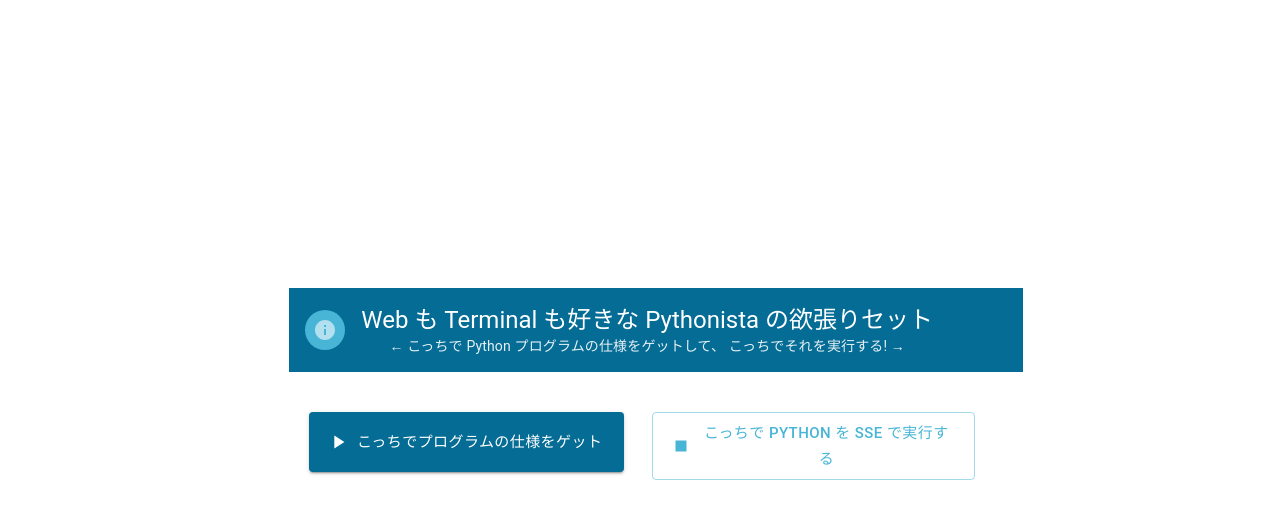
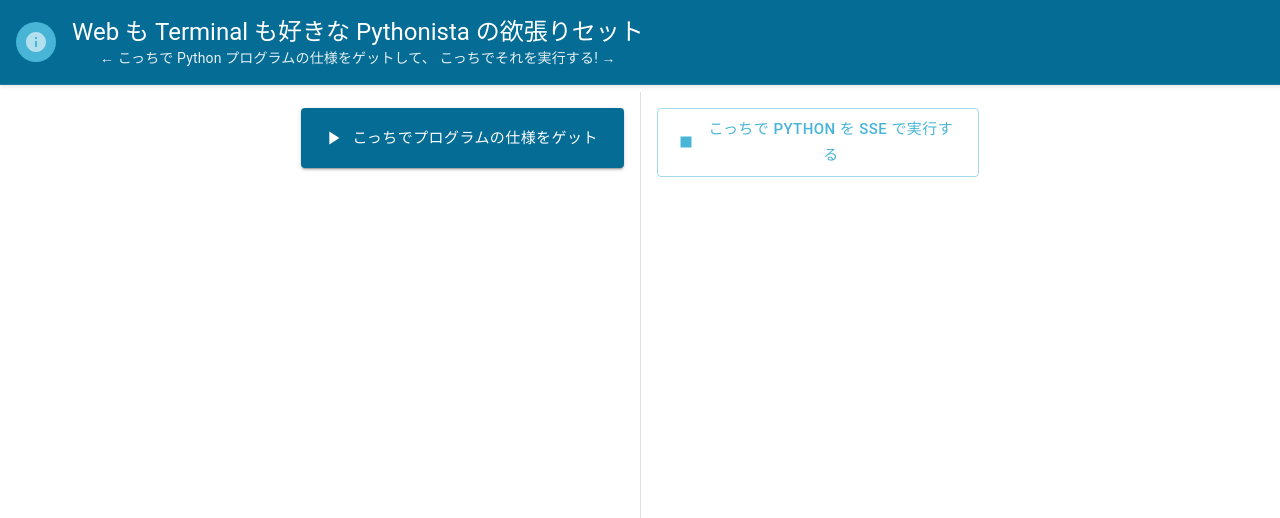
Before and after one commit to yuu-eguci/py-lab-public, a React (Vite) app in the folder webapp/frontend-react/: page / in a window 1280 px wide. Shown: the top 518 px of the page. Built offline with nearby package versions, Linux system fonts and the light colour scheme.

Commit message:
💄 AI まかせの弊害、すげー分量になってる状態

```diff
--- a/webapp/frontend-react/src/components/PageHeader.tsx
+++ b/webapp/frontend-react/src/components/PageHeader.tsx
@@ -17,7 +17,8 @@
         display: "flex",
         alignItems: "center",
         gap: 2,
-        marginBottom: 3,
+        boxShadow: "0 2px 4px rgba(0,0,0,0.1)",
+        borderBottom: "1px solid rgba(255,255,255,0.1)",
       }}
     >
       <Avatar sx={{ bgcolor: "secondary.main" }}>
--- a/webapp/frontend-react/src/pages/HomePage.tsx
+++ b/webapp/frontend-react/src/pages/HomePage.tsx
@@ -1,6 +1,5 @@
 import PageHeader from "@/components/PageHeader";
 import {
-  Container,
   ThemeProvider,
   createTheme,
   Box,
@@ -153,37 +152,58 @@
 
   return (
     <ThemeProvider theme={theme}>
-      <Container maxWidth="lg" sx={{ padding: 0 }}>
+      {/* 固定ヘッダー - 横幅いっぱい */}
+      <Box
+        sx={{
+          position: "fixed",
+          top: 0,
+          left: 0,
+          right: 0,
+          zIndex: 1000,
+        }}
+      >
         <PageHeader
           title={t("Web も Terminal も好きな Pythonista の欲張りセット")}
           description={t(
             "← こっちで Python プログラムの仕様をゲットして、\nこっちでそれを実行する! →"
           )}
         />
+      </Box>
 
-        {/* 左右分割レイアウト */}
+      {/* メインコンテンツ - 画面を完全に真っ二つに分割 */}
       <Box
         sx={{
+          width: "100%",
           display: "flex",
           flexDirection: { xs: "column", md: "row" },
-            gap: 3,
-            padding: 2,
+          height: "calc(100vh - 100px)", // ヘッダー分を除いた全画面高さ
+          paddingTop: "60px",
         }}
       >
-          {/* 左側: 仕様をゲットボタンとその結果 */}
-          <Box sx={{ flex: 1 }}>
-            <Box sx={{ display: "flex", justifyContent: "center", mb: 2 }}>
+        {/* 左側: 仕様をゲットボタンとその結果 - 画面の50% */}
+        <Box
+          sx={{
+            flex: 1,
+            width: "50%",
+            padding: 2,
+            display: "flex",
+            flexDirection: "column",
+          }}
+        >
           <Button
             variant="contained"
             color="primary"
             size="large"
             startIcon={<PlayArrow />}
             onClick={handleLeftButtonClick}
-                sx={{ minWidth: 200, minHeight: 60 }}
+            sx={{
+              width: "100%",
+              minHeight: 60,
+              mb: 2,
+            }}
           >
             {t("こっちでプログラムの仕様をゲット")}
           </Button>
-            </Box>
 
           {/* 左ボタンの結果表示エリア */}
           {(leftLoading || leftError || leftApiResult) && (
@@ -194,6 +214,8 @@
                 backgroundColor: "background.paper",
                 border: "1px solid",
                 borderColor: "primary.light",
+                flex: 1,
+                overflow: "auto",
               }}
             >
               <Typography variant="h6" gutterBottom color="text.primary">
@@ -235,20 +257,31 @@
           )}
         </Box>
 
-          {/* 右側: SSE実行ボタンとその結果 */}
-          <Box sx={{ flex: 1 }}>
-            <Box sx={{ display: "flex", justifyContent: "center", mb: 2 }}>
+        {/* 右側: SSE実行ボタンとその結果 - 画面の50% */}
+        <Box
+          sx={{
+            flex: 1,
+            width: "50%",
+            padding: 2,
+            display: "flex",
+            flexDirection: "column",
+            borderLeft: { md: "1px solid #e0e0e0" }, // デスクトップで境界線
+          }}
+        >
           <Button
             variant="outlined"
             color="secondary"
             size="large"
             startIcon={<Stop />}
             onClick={handleRightButtonClick}
-                sx={{ minWidth: 200, minHeight: 60 }}
+            sx={{
+              width: "100%",
+              minHeight: 60,
+              mb: 2,
+            }}
           >
             {t("こっちで Python を SSE で実行する")}
           </Button>
-            </Box>
 
           {/* 右ボタンの結果表示エリア */}
           {(rightLoading || rightError || rightResult) && (
@@ -259,6 +292,8 @@
                 backgroundColor: "background.paper",
                 border: "1px solid",
                 borderColor: "secondary.main",
+                flex: 1,
+                overflow: "auto",
               }}
             >
               <Typography variant="h6" gutterBottom color="text.primary">
@@ -266,9 +301,7 @@
               </Typography>
 
               {rightLoading && (
-                  <Typography color="text.secondary">
-                    {t("実行中...")}
-                  </Typography>
+                <Typography color="text.secondary">{t("実行中...")}</Typography>
               )}
 
               {rightError && (
@@ -299,7 +332,6 @@
           )}
         </Box>
       </Box>
-      </Container>
     </ThemeProvider>
   );
 }
```
Lines whose indentation alone changed are shown as unchanged.
